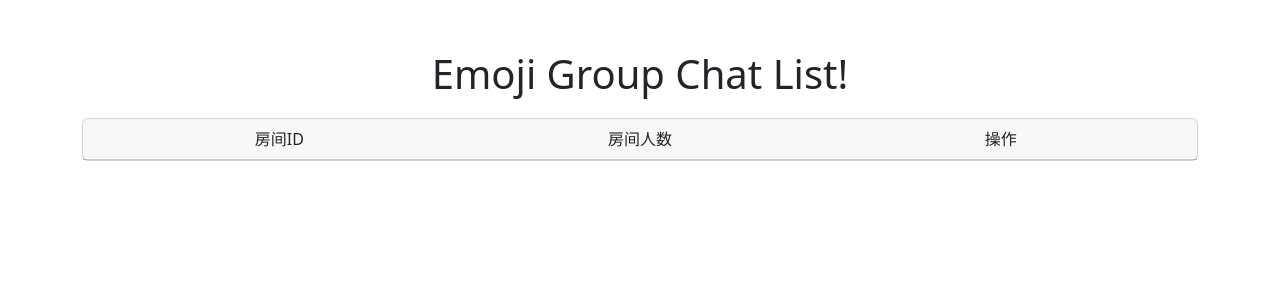
After one commit to vvanglro/Emoji-Chat, a FastAPI app: template templates/group.html in a window 1280 px wide. The commit adds this page. Shown: the top 300 px of the page. Run offline with FastAPI, Linux system fonts and the light colour scheme; the template is opened without the code that fills it, so the values that code supplies are empty; parts of the project's set-up code (start-up, migrations or seed data) failed here and were passed over.

Commit message:
feat(chat): rename room to group and update related functionalities
- Rename room_id to group_id in APIs, models, and UI.
- Modify chat messages and room listing to reflect the group concept.- Update related function names and logics to accommodate the change.

```diff
--- a/docker-compose.yml
+++ b/docker-compose.yml
@@ -4,17 +4,17 @@ services:
       context: .
       dockerfile: Dockerfile.local
     ports:
-      - '8000:8000'
+      - "8000:8000"
     command: uvicorn main:app --host 0.0.0.0 --port 8000 --workers 3
     networks:
       - emoji-network
 
   redis:
-    image: 'bitnami/redis'
+    image: "bitnami/redis"
     environment:
       REDIS_PASSWORD:
     ports:
-      - '6379:6379'
+      - "6379:6379"
     restart: always
     networks:
       - emoji-network
--- a/emoji_chat/api.py
+++ b/emoji_chat/api.py
@@ -38,19 +38,19 @@ app.mount("/static", StaticFiles(directory="static"), name="static")  # Serve st
 
 class ConnectionManager:
     @classmethod
-    async def connect(cls, room_id, websocket: WebSocket):
+    async def connect(cls, group_id, websocket: WebSocket):
         await websocket.accept()
-        if not await RedisServerObj.into_room(room_id):
+        if not await RedisServerObj.into_group(group_id):
             await websocket.send_json({"code": 10401, "msg": "人数已满"})
             await websocket.close()
             return False
         return True
 
     @classmethod
-    async def disconnect(cls, room_id, websocket: WebSocket):
+    async def disconnect(cls, group_id, websocket: WebSocket):
         if websocket.client_state is not WebSocketState.DISCONNECTED:
             await websocket.close()
-        await RedisServerObj.leave_room(room_id)
+        await RedisServerObj.leave_group(group_id)
 
 
 manager = ConnectionManager()
@@ -58,8 +58,9 @@ manager = ConnectionManager()
 
 @app.post("/api/newchat")
 async def new_chat():
-    room_id = uuid.uuid4().hex
-    return {"room_id": room_id}
+    # 以后可以在这里进行房间的初始化信息
+    group_id = uuid.uuid4().hex
+    return {"group_id": group_id}
 
 
 @app.get("/")
@@ -67,35 +68,35 @@ async def get_homepage(request: Request):
     return templates.TemplateResponse(request=request, name="index.html")
 
 
-@app.get("/room")
-async def get_roompage(request: Request):
-    return templates.TemplateResponse(request=request, name="room.html")
+@app.get("/group/chat")
+async def get_group_page(request: Request):
+    return templates.TemplateResponse(request=request, name="group.html")
 
 
 @app.get("/chat")
-async def get_chat_page(request: Request, room_id: str):
-    return templates.TemplateResponse("chat.html", {"request": request, "room_id": room_id})
+async def get_chat_page(request: Request, group_id: uuid.UUID):
+    return templates.TemplateResponse("chat.html", {"request": request, "group_id": group_id})
 
 
 @app.get("/mesage/query")
-async def get_message(room_id: str):
-    return {"data": await RedisServerObj.get_message(room_id)}
+async def get_message(group_id: uuid.UUID):
+    return {"data": await RedisServerObj.get_message(group_id.hex)}
 
 
-@app.get("/room/query")
-async def get_room_list():
-    return {"data": await RedisServerObj.get_room_list()}
+@app.get("/group/query")
+async def get_group_list():
+    return {"data": await RedisServerObj.get_group_list()}
 
 
-@app.websocket("/ws/{room_id}/{user_id}")
-async def websocket_endpoint(websocket: WebSocket, room_id: str, user_id: str):
-    if not await manager.connect(room_id, websocket):
+@app.websocket("/ws/{group_id}/{user_id}")
+async def websocket_endpoint(websocket: WebSocket, group_id: str, user_id: str):
+    if not await manager.connect(group_id, websocket):
         return
 
     async def receive_messages():
         while True:
             try:
-                response = await RedisServerObj.pool.xread({room_id: "$"}, block=0)
+                response = await RedisServerObj.pool.xread({RedisServerObj.group_msgs_key + group_id: "$"}, block=0)
                 if response:
                     for stream, messages in response:
                         for message_id, message_data in messages:
@@ -112,10 +113,10 @@ async def websocket_endpoint(websocket: WebSocket, room_id: str, user_id: str):
             try:
                 data["emoji_msg"] = Obscure64(b64chars=get_emoji()).encode(data["msg"].encode("utf-8")).decode("utf-8")
                 msg = Message(**data)
-                await RedisServerObj.new_message(room_id, msg)
+                await RedisServerObj.new_message(group_id, msg)
             except Exception as e:
                 logging.error("消息处理错误: " + str(e), exc_info=True)
 
     except WebSocketDisconnect:
-        await manager.disconnect(room_id, websocket)
+        await manager.disconnect(group_id, websocket)
         receiver_task.cancel()
--- a/emoji_chat/config.py
+++ b/emoji_chat/config.py
@@ -11,7 +11,7 @@ class Settings(BaseSettings):
 
     REDIS_URL: str = "redis://127.0.0.1:6379"
 
-    ROOM_MAX_ONLINE: int = 30
+    GROUP_MAX_ONLINE: int = 30
 
 
 settings = Settings()
--- a/emoji_chat/db.py
+++ b/emoji_chat/db.py
@@ -2,7 +2,6 @@ from __future__ import annotations
 import dataclasses
 import time
 import json
-import asyncio
 import redis.asyncio as redis
 from redis.asyncio.client import Redis
 from redis.asyncio.connection import ConnectionPool
@@ -15,7 +14,7 @@ class Message:
     uid: str
     msg: str
     emoji_msg: str
-    room_id: str
+    group_id: str
     ts: int | None = None
 
     def to_json(self):
@@ -32,7 +31,9 @@ class Message:
 class RedisServer:
     def __init__(self):
         self._pool = None
-        self.room_key: str = "chat:room:"
+        self._group_key: str = "chat:group:"
+        self.group_msgs_key: str = f"{self._group_key}msg:"
+        self.group_people_num_key: str = f"{self._group_key}num:"
 
     @property
     def pool(self) -> Redis:
@@ -51,36 +52,40 @@ class RedisServer:
         self._pool = redis.Redis(connection_pool=pool)
         await self._pool.ping()
 
-    async def into_room(self, room_id):
+    async def into_group(self, group_id):
         # 用户进入房间
-        if (num := await self.count_room_members(room_id)) and int(num) >= settings.ROOM_MAX_ONLINE:
+        if (num := await self.count_group_members(group_id)) and int(num) >= settings.GROUP_MAX_ONLINE:
             return False
-        await self.pool.incr(self.room_key + room_id)
+        await self.pool.incr(self.group_people_num_key + group_id)
         return True
 
-    async def leave_room(self, room_id):
+    async def leave_group(self, group_id):
         # 用户离开房间
-        if await self.pool.decr(self.room_key + room_id) == 0:
-            await self.pool.delete(self.room_key + room_id)
-            await self.pool.delete(room_id)
+        if await self.pool.decr(self.group_people_num_key + group_id) == 0:
+            await self.pool.delete(self.group_people_num_key + group_id)
+            await self.pool.delete(self.group_msgs_key + group_id)
 
-    async def get_message(self, room_id: str):
+    async def get_message(self, group_id: str):
         # 查询房间中的历史消息
-        message_list = await self.pool.xrange(room_id, "-", "+", 30)
+        message_list = await self.pool.xrange(self.group_msgs_key + group_id, "-", "+", 30)
         return [msg for _id, msg in message_list]
 
-    async def count_room_members(self, room_id: str):
+    async def count_group_members(self, group_id: str):
         # 统计房间在线人数
-        return await self.pool.get(self.room_key + room_id)
+        return await self.pool.get(self.group_people_num_key + group_id)
 
-    async def get_room_list(self):
+    async def get_group_list(self):
         # 获取所有房间
-        room_id_list = [room.removeprefix(self.room_key) for room in await self.pool.keys(self.room_key + "*")]
-        count_result = await asyncio.gather(*[self.count_room_members(room_id) for room_id in room_id_list])
-        return [{"room_id": room_id, "member_count": count} for room_id, count in zip(room_id_list, count_result)]
+        async with self.pool.pipeline() as pipe:
+            await pipe.keys(self.group_people_num_key + "*")
+            group_keys = await pipe.execute()
+            group_id_list = [group_key.removeprefix(self.group_people_num_key) for group_key in group_keys[0]]
+            for group_id in group_keys[0]:
+                await pipe.get(group_id)
+            return [{"group_id": group_id, "member_count": count} for group_id, count in zip(group_id_list, await pipe.execute())]
 
-    async def new_message(self, room_id, message: Message):
-        await self.pool.xadd(room_id, fields=message.to_dict())
+    async def new_message(self, group_id, message: Message):
+        await self.pool.xadd(self.group_msgs_key + group_id, fields=message.to_dict())
 
 
 RedisServerObj = RedisServer()
--- /dev/null
+++ b/static/js/group.js
@@ -0,0 +1,29 @@
+function show_room_list(room_list) {
+  const new_room = (data) => {
+    // 使用模板字面量来构造 URL
+    const url = `/chat?group_id=${data.group_id}`;
+    return `<li class="list-group-item">
+  <div class="row align-items-start">
+    <div class="col">${data.group_id}</div>
+    <div class="col">
+      <span class="badge text-bg-primary">${data.member_count}</span>
+    </div>
+    <div class="col">
+      <a
+        href="/chat?group_id=${encodeURIComponent(data.group_id)}"
+        class="btn btn-primary"
+        >Join</a
+      >
+    </div>
+  </div>
+</li>
+`;
+  };
+
+  let room_dom = "";
+  for (let room of room_list) {
+    room_dom += new_room(room);
+  }
+
+  document.querySelector("#room_list > ul").innerHTML = room_dom;
+}
--- /dev/null
+++ b/templates/group.html
@@ -0,0 +1,47 @@
+<!doctype html>
+<html lang="en">
+  <head>
+    <meta charset="UTF-8" />
+    <meta name="viewport" content="width=device-width, initial-scale=1.0" />
+    <title>Room List</title>
+    <link
+      href="https://unpkg.com/bootstrap@5.3.0/dist/css/bootstrap.min.css"
+      rel="stylesheet"
+    />
+  </head>
+
+  <body style="margin-top: 50px">
+    <div class="container text-center">
+      <h1>Emoji Group Chat List!</h1>
+      <div style="margin-bottom: 20px"></div>
+      <div id="room_list" class="card">
+        <div class="card-header d-flex justify-content-between">
+          <div class="col">房间ID</div>
+          <div class="col">房间人数</div>
+          <div class="col">操作</div>
+        </div>
+        <ul class="list-group list-group-flush"></ul>
+      </div>
+    </div>
+
+    <script>
+      (async function () {
+        // 初始化房间列表
+        try {
+          const response = await (await fetch(`/group/query`)).json();
+          // 按照房间人数降序排列
+          show_room_list(
+            response.data.toSorted((a, b) =>
+              a.member_count - b.member_count > 0 ? -1 : 1,
+            ),
+          );
+        } catch (error) {
+          console.error("Error:", error);
+          alert("Something went wrong. Please try again.");
+        }
+      })();
+    </script>
+
+    <script src="/static/js/group.js"></script>
+  </body>
+</html>
```
Also changed, not shown: static/js/chat.js (+117 -45 lines), static/js/index.js (+12 -13 lines), static/js/room.js (deleted, +0 -47 lines), templates/chat.html (+27 -13 lines), templates/index.html (+22 -15 lines), templates/room.html (deleted, +0 -40 lines), .pre-commit-config.yaml, README.md, static/css/styles.css (indentation only), 1 other file.
